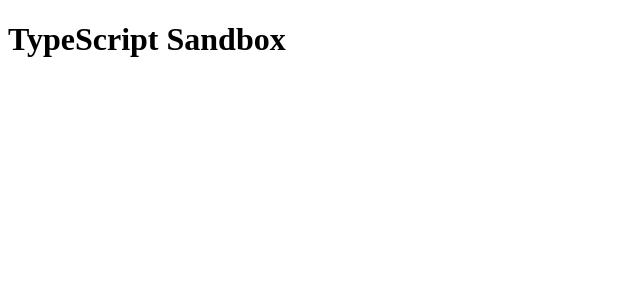
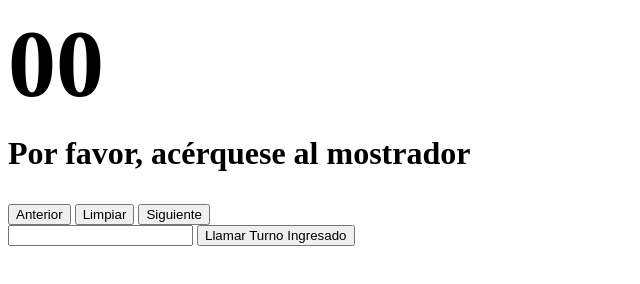
Before and after one commit to vrojo2024/Modulo4-Funciones, a website built with Vite: page index.html in a window 1280 px wide. Shown: the whole page, without its empty margins (0-640 px from the left). Built offline with nearby package versions, Linux system fonts and the light colour scheme.

Commit message:
Tarea final

```diff
--- a/index.html
+++ b/index.html
@@ -1,15 +1,25 @@
-<!DOCTYPE html>
-<html lang="en">
+<!DOCTYPE html> <!--Defino que el documento está escrito en HTML5.-->
+<html lang="es"><!--Inicia el documento HTML y define que el idioma de la página es Español-->
   <head>
     <meta charset="UTF-8" />
-    <link rel="icon" type="image/svg+xml" href="/vite.svg" />
+    <link rel="icon" type="image/svg+xml" href="/vite.svg" /><!--Este es el ícono para la página que se va a ver en la pestaña del navegador.-->
     <meta name="viewport" content="width=device-width, initial-scale=1.0" />
-    <title>Vite + TS</title>
+    <link rel="stylesheet" href="/src/style.css"><!--Vinculo el archivo de estilos CSS.-->
+    <title>Clínica</title><!--Título de la página que aparece en la pestaña del navegador.-->
   </head>
   <body>
-    <div id="app">
-      <h1>TypeScript Sandbox</h1>
-    </div>
-    <script type="module" src="/src/main.ts"></script>
+      <div id="container"><!--Contenedor principal que incluye elementos-->
+        <div id="display-turno" class="turno">00</div><!--Muestro el número de turno actual, comenzando en 00-->
+        <p class="texto-turno">Por favor, acérquese al mostrador</p><!--Agrego mensaje al paciente para que se acerque al mostrado-->
+        <div class="contenedor-botones"> <!--Contenedor que incluye los 3 botones botones "Anterior, Limpiar y Siguiente"-->
+          <button class="estiloboton" id="boton-anterior">Anterior</button> <!--Boton para retroceder al turno anterior-->
+          <button class="estiloboton" id="boton-reseteo">Limpiar</button><!--Botón para reestablecer el contador a 00-->
+          <button class="estiloboton" id="boton-siguiente">Siguiente</button><!--Botón para pasar al siguiente turno-->
+        </div>
+        <div id="contenedor-turnomanual"><!--Contenedor para ingresar número manualmente-->
+          <input id="entrada-manual" type="number"></input><!--Campo de entrada para indicar el número de turno manualmente-->
+          <button class="estiloturnomanual" id="turno-manual" >Llamar Turno Ingresado</button><!--Botón para hacer visible el número que se ingresó manualmente-->
+      </div>
+    <script type="module" src="/src/main.ts"></script><!--Vincula el archivo JavaScript/TypeScript-->
   </body>
 </html>
```
